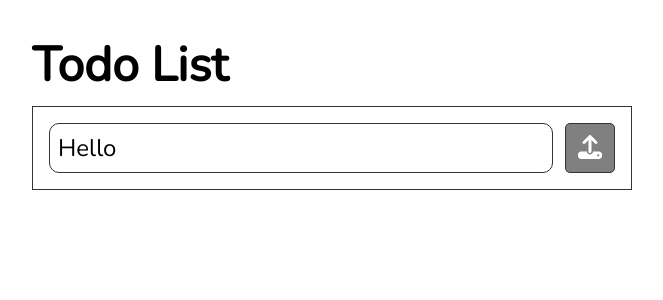
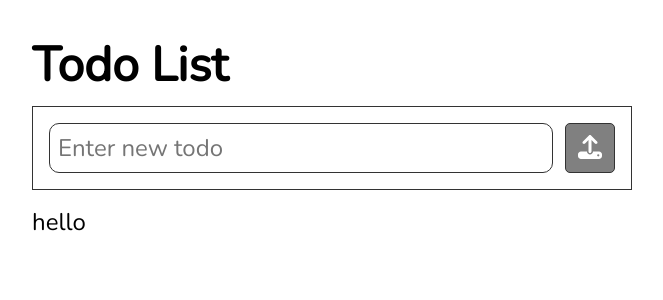
Before and after one commit to rayleigh420/ReactJS_TodoApp, a React (Create React App) app: page / in a window 1280 px wide. Shown: the top 300 px of the page, without its empty margins (308-971 px from the left). Built offline with nearby package versions, Linux system fonts and the light colour scheme.

Commit message:
fix something

```diff
--- a/src/features/todos/TodoList.js
+++ b/src/features/todos/TodoList.js
@@ -5,26 +5,28 @@ import axios from "axios";
 
 const TodoList = () => {
   const [newTodo, setNewTodo] = useState("");
+  const [todo, setTodo] = useState("hello");
 
   const handleSubmit = async (e) => {
     e.preventDefault();
     console.log(123);
     let result = await axios.get("https://z0o0wo-3500.preview.csb.app/todos");
     console.log(result.data);
+    setTodo(result.data[0].title);
   };
 
   const newItemSection = (
-    <form>
+    <form onSubmit={handleSubmit}>
       <label htmlFor="new-todo">Enter a new todo item</label>
       <div className="new-todo">
         <input
           type="text"
           id="new-todo"
           placeholder="Enter new todo"
-          value="Hello"
+          value={newTodo}
         />
       </div>
-      <button className="submit" onClick={handleSubmit}>
+      <button className="submit">
         <FontAwesomeIcon icon={faUpload} />
       </button>
     </form>
@@ -34,6 +36,15 @@ const TodoList = () => {
     <main>
       <h1>Todo List</h1>
       {newItemSection}
+      <div>{todo}</div>
+      {/* {todo.map((item, index) => {
+        <div key={index}>{item.title}</div>;
+      })} */}
+      {/* {todo ? (
+
+      ) : (
+        <div>Hello</div>
+      )} */}
     </main>
   );
 };
```
